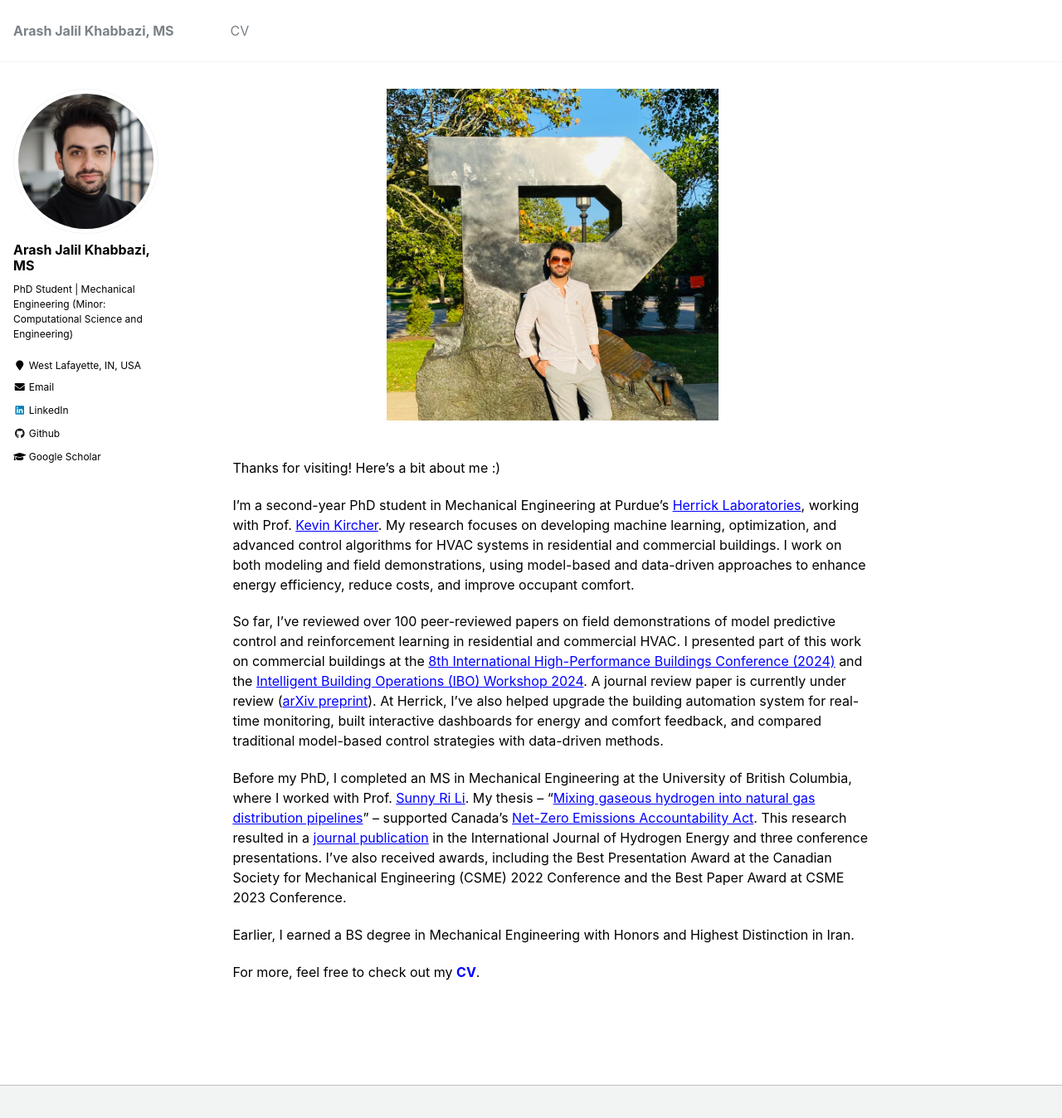
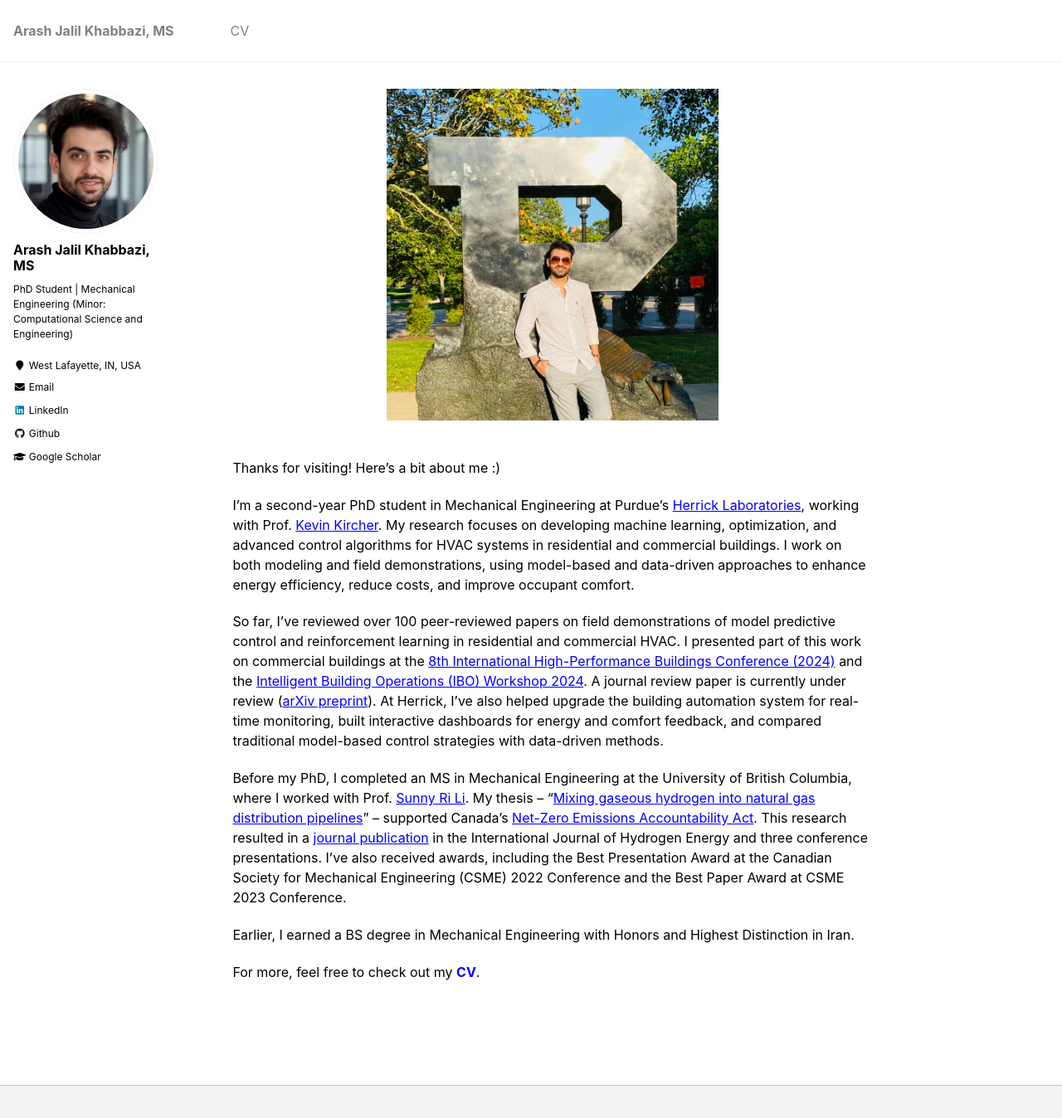
Before and after one commit to arashjkh/arashjkh.github.io, a Jekyll site: the page built from _pages/about.md, in a window 1280 px wide and 1373 px high. Shown: the top 1348 px of the window at 83% size. Built offline with Jekyll 4.4.1, drawn with Linux system fonts in a browser that asks for light colours.

Commit message:
Update _config.yml

```diff
--- a/_config.yml
+++ b/_config.yml
@@ -79,7 +79,7 @@ analytics:
 # Site Author
 author:
   name             : "Arash Jalil Khabbazi, MS"
-  avatar           : "1745648977195.jpeg"
+  avatar           : "1746206586745.jpeg"
   bio              : "PhD Student | Mechanical Engineering (Minor: Computational Science and Engineering)"
   location         : "West Lafayette, IN, USA"
   employer         : #"Purdue University"
```
